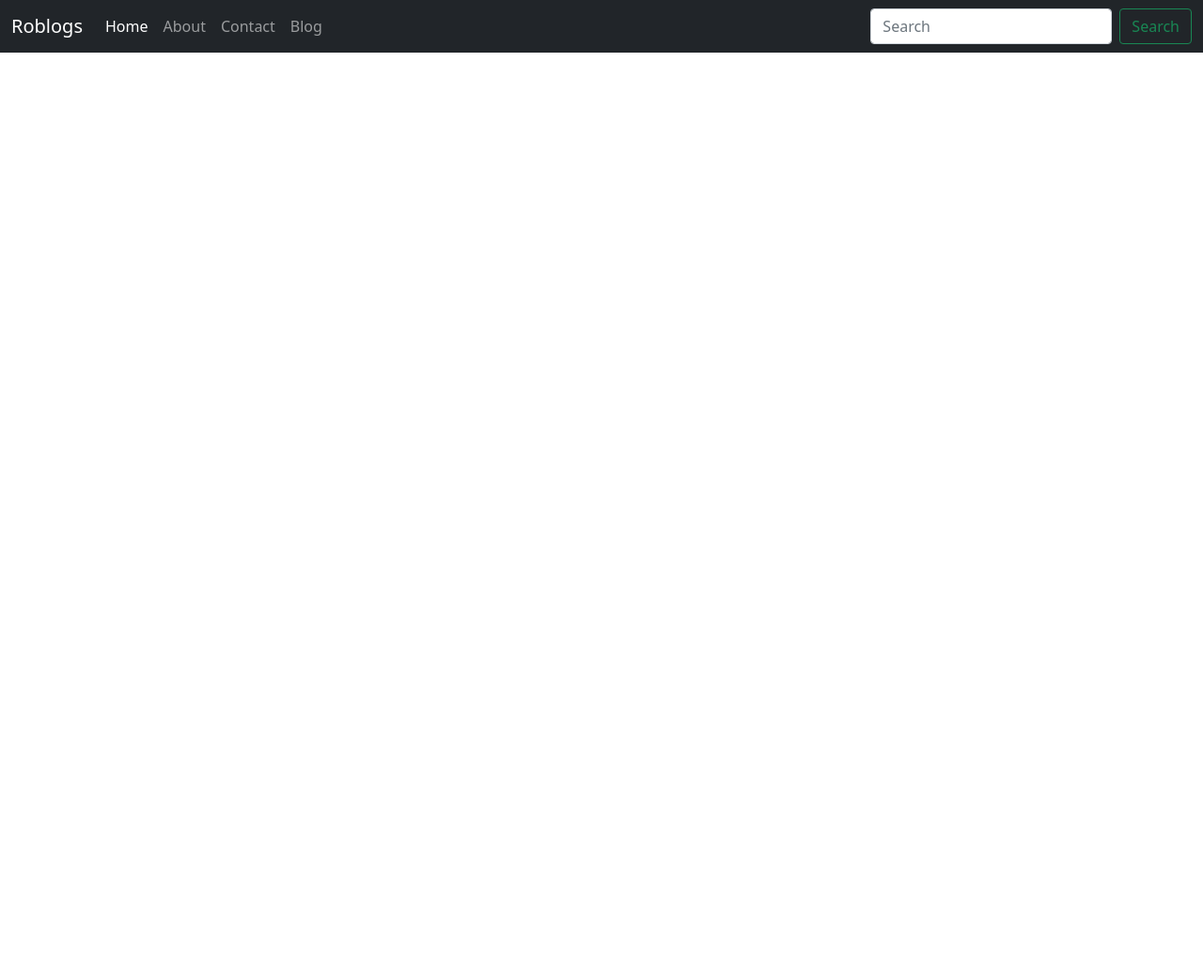
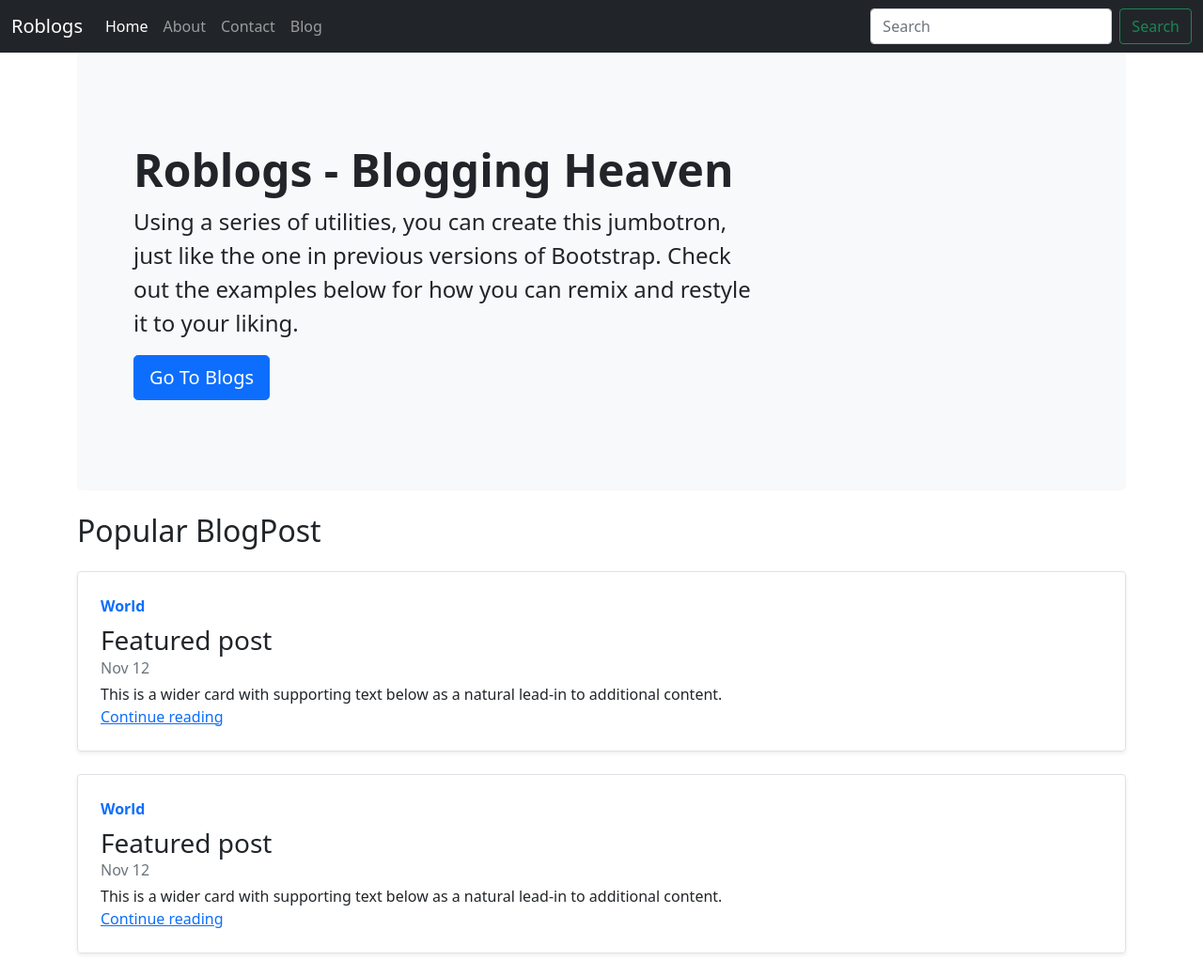
Before and after one commit to Harshdeepsingh0311/Roblogs-BloggingSite, a Django app: page / in a window 1280 px wide. Shown: the whole page at 94% size. Before the commit the page ends 56 px from the top, so only its background shows below. Run offline with Django 3.2, Linux system fonts and the light colour scheme.

Commit message:
Added Bootstrap

```diff
--- a/templates/base.html
+++ b/templates/base.html
@@ -11,10 +11,12 @@
         integrity="sha384-+0n0xVW2eSR5OomGNYDnhzAbDsOXxcvSN1TPprVMTNDbiYZCxYbOOl7+AMvyTG2x" crossorigin="anonymous">
 
     <title>{%block title%}{% endblock %} Roblogs-BloggingHeaven</title>
+    <style>
+    </style>
 </head>
 
 <body>
-    <nav class="navbar navbar-expand-lg navbar-dark bg-dark">
+    <nav class="navbar sticky-top navbar-expand-lg navbar-dark bg-dark">
         <div class="container-fluid">
             <a class="navbar-brand" href="/">Roblogs</a>
             <button class="navbar-toggler" type="button" data-bs-toggle="collapse"
@@ -25,16 +27,16 @@
             <div class="collapse navbar-collapse" id="navbarSupportedContent">
                 <ul class="navbar-nav me-auto mb-2 mb-lg-0">
                     <li class="nav-item">
-                        <a class="nav-link active" aria-current="page" href="/">Home</a>
+                        <a class="nav-link {% block homeactive %}{% endblock homeactive %}" aria-current="page" href="/">Home</a>
                     </li>
                     <li class="nav-item">
-                        <a class="nav-link" href="/about/">About</a>
+                        <a class="nav-link {% block aboutactive %}{% endblock aboutactive %}" href="/about/">About</a>
                     </li>
                     <li class="nav-item">
-                        <a class="nav-link" href="/contact/">Contact</a>
+                        <a class="nav-link {% block contactactive %}{% endblock contactactive %}" href="/contact/">Contact</a>
                     </li>
                     <li class="nav-item">
-                        <a class="nav-link" href="/blog/">Blog</a>
+                        <a class="nav-link {% block blogactive %}{% endblock blogactive %}" href="/blog/">Blog</a>
                     </li>
 
                 </ul>
@@ -73,4 +75,9 @@
     -->
 </body>
 
+<script>
+    var element;
+    element = document.getElementsByClassName('navlink');
+</script>
+
 </html>
--- a/templates/home/about.html
+++ b/templates/home/about.html
@@ -2,6 +2,8 @@
 
 {% block title %}About |{% endblock title %}
 
+{% block aboutactive %} active {% endblock aboutactive %}
+
 {% block body %}
 
 {% endblock body %}
--- a/templates/home/contact.html
+++ b/templates/home/contact.html
@@ -1,6 +1,8 @@
 {% extends 'base.html' %}
 
 {% block title %}Contact |{% endblock title %}
+
+{% block contactactive %} active {% endblock contactactive %}
 
 {% block body %}
 <div class="container">
--- a/templates/home/home.html
+++ b/templates/home/home.html
@@ -2,6 +2,45 @@
 
 {% block title %}Home |{% endblock title %}
 
+{% block homeactive %} active {% endblock homeactive %}
+
 {% block body %}
+<div class="container">
+    <div class="p-5 mb-4 bg-light rounded-3">
+        <div class="container-fluid py-5">
+            <h1 class="display-5 fw-bold">Roblogs - Blogging Heaven</h1>
+            <p class="col-md-8 fs-4">Using a series of utilities, you can create this jumbotron, just like the one in
+                previous versions of Bootstrap. Check out the examples below for how you can remix and restyle it to
+                your liking.</p>
+            <button class="btn btn-primary btn-lg" type="button">Go To Blogs</button>
+        </div>
+    </div>
+</div>
+
+<div class="container">
+    <h2 class="mb-2">Popular BlogPost</h2>
+    <div class="row g-0 border rounded overflow-hidden flex-md-row mb-4 shadow-sm h-md-250 position-relative my-4">
+        <div class="col p-4 d-flex flex-column position-static">
+            <strong class="d-inline-block mb-2 text-primary">World</strong>
+            <h3 class="mb-0">Featured post</h3>
+            <div class="mb-1 text-muted">Nov 12</div>
+            <p class="card-text mb-auto">This is a wider card with supporting text below as a natural lead-in to
+                additional content.</p>
+            <a href="#" class="stretched-link">Continue reading</a>
+        </div>
+    </div>
+
+    <div class="row g-0 border rounded overflow-hidden flex-md-row mb-4 shadow-sm h-md-250 position-relative my-4">
+        <div class="col p-4 d-flex flex-column position-static">
+            <strong class="d-inline-block mb-2 text-primary">World</strong>
+            <h3 class="mb-0">Featured post</h3>
+            <div class="mb-1 text-muted">Nov 12</div>
+            <p class="card-text mb-auto">This is a wider card with supporting text below as a natural lead-in to
+                additional content.</p>
+            <a href="#" class="stretched-link">Continue reading</a>
+        </div>
+    </div>
+
+</div>
 
 {% endblock body %}
```
Also changed, not shown: templates/blog/blogHome.html (+17 -1 lines).
